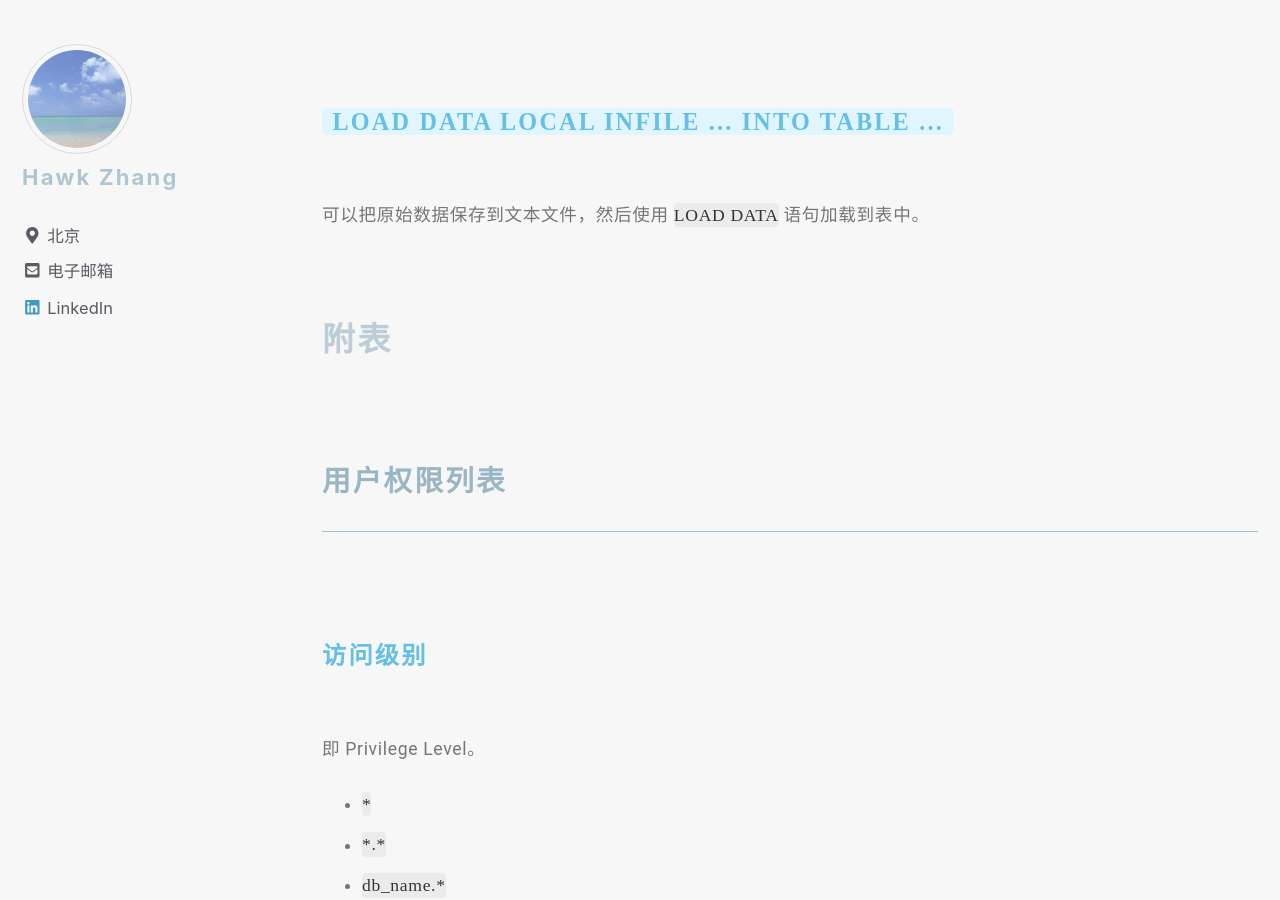
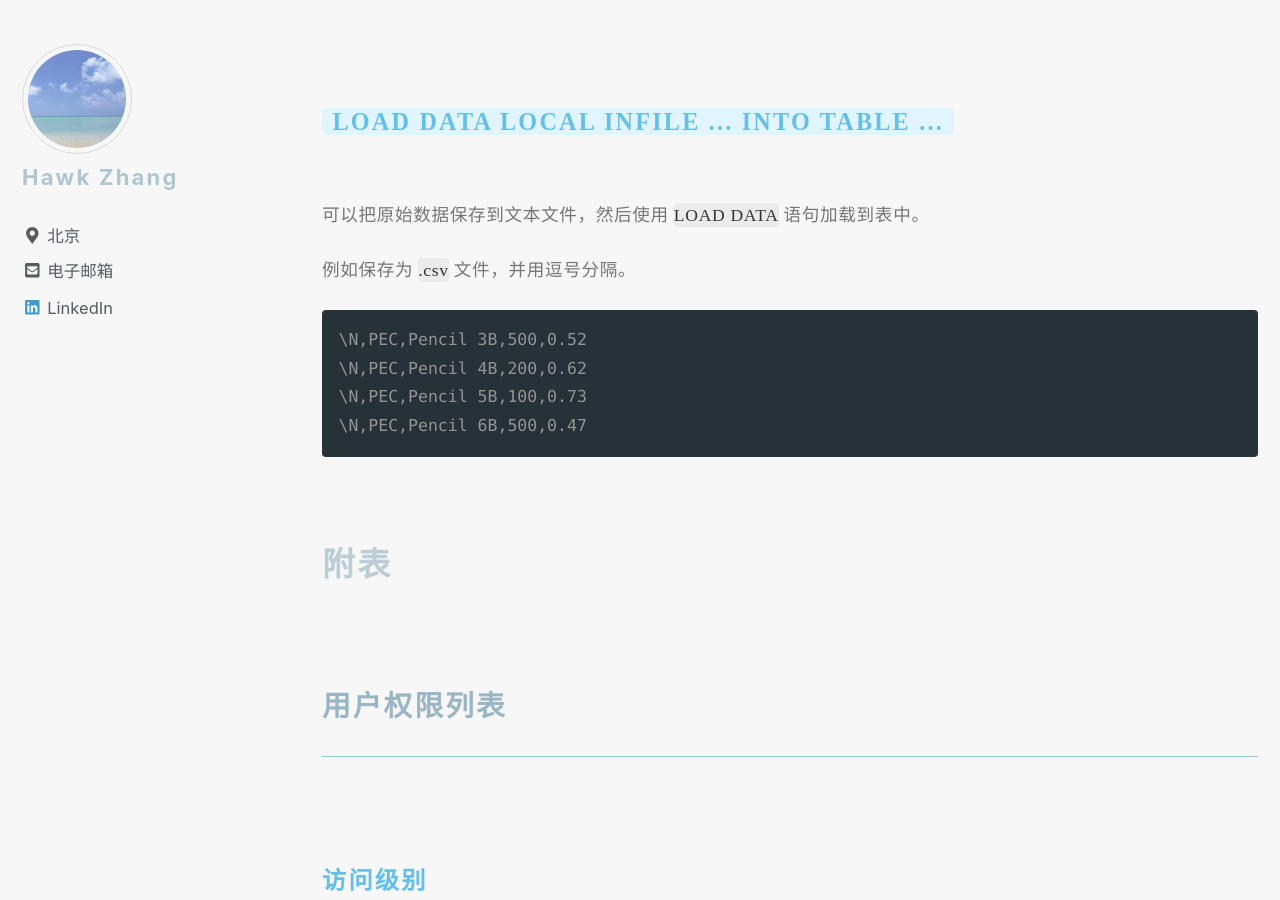
Before and after one commit to narru888/linotes_note, a Jekyll site: the page built from _posts/mysql/2016-04-02-statements.md, in a window 1280 px wide and 900 px high, scrolled down 23193 px. Built offline with Jekyll 4.4.1, drawn with Linux system fonts in a browser that asks for light colours; nearby versions of some CDN libraries; a script that is not in the unit is left out.

Commit message:
update on 2018-10-15 15:09:01 CST

````diff
--- a/_posts/mysql/2016-04-02-statements.md
+++ b/_posts/mysql/2016-04-02-statements.md
@@ -937,6 +937,15 @@ DELETE FROM products;
 
 可以把原始数据保存到文本文件，然后使用 `LOAD DATA` 语句加载到表中。
 
+例如保存为 `.csv` 文件，并用逗号分隔。
+
+```
+\N,PEC,Pencil 3B,500,0.52
+\N,PEC,Pencil 4B,200,0.62
+\N,PEC,Pencil 5B,100,0.73
+\N,PEC,Pencil 6B,500,0.47
+```
+
 
 
 
````
